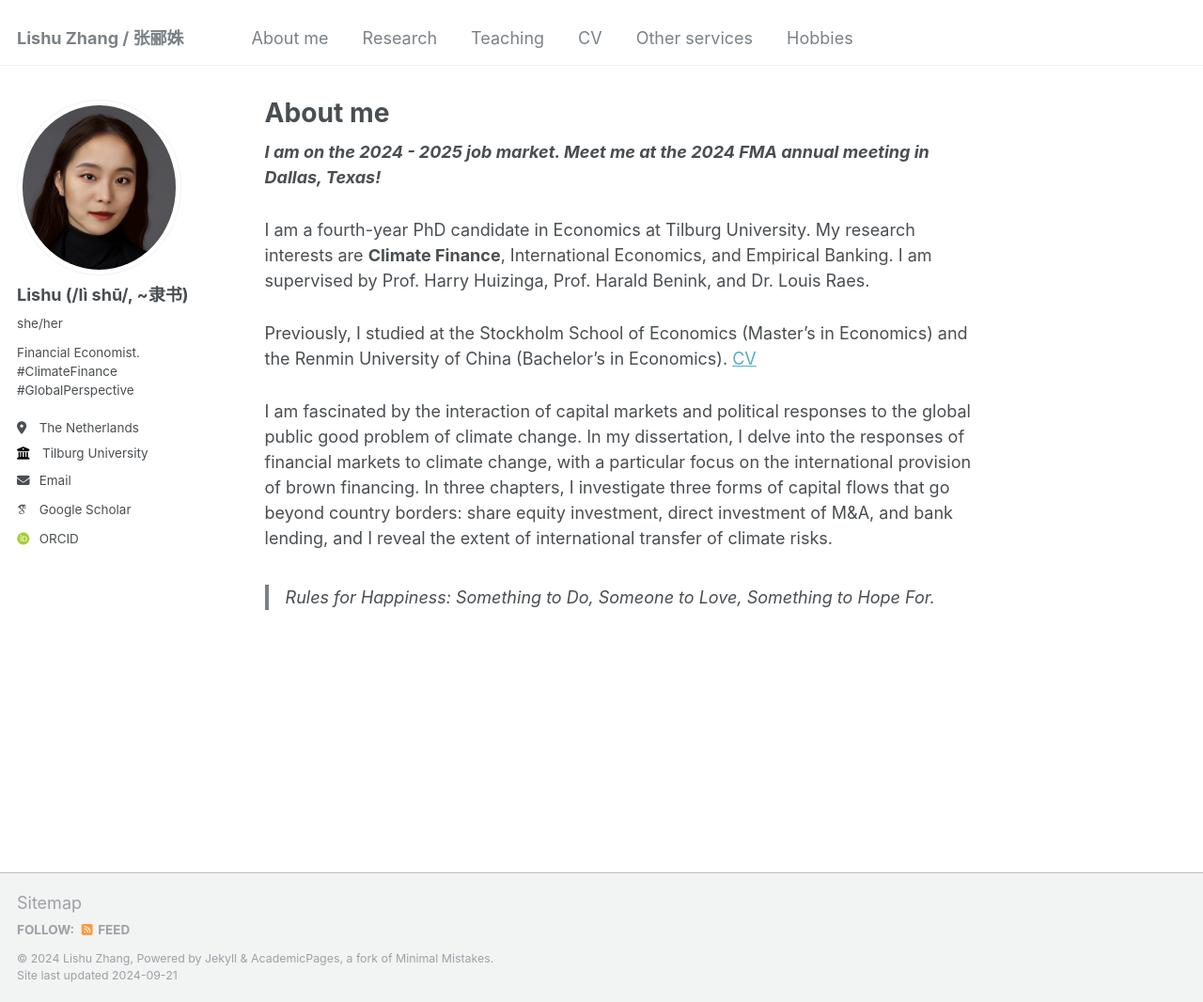
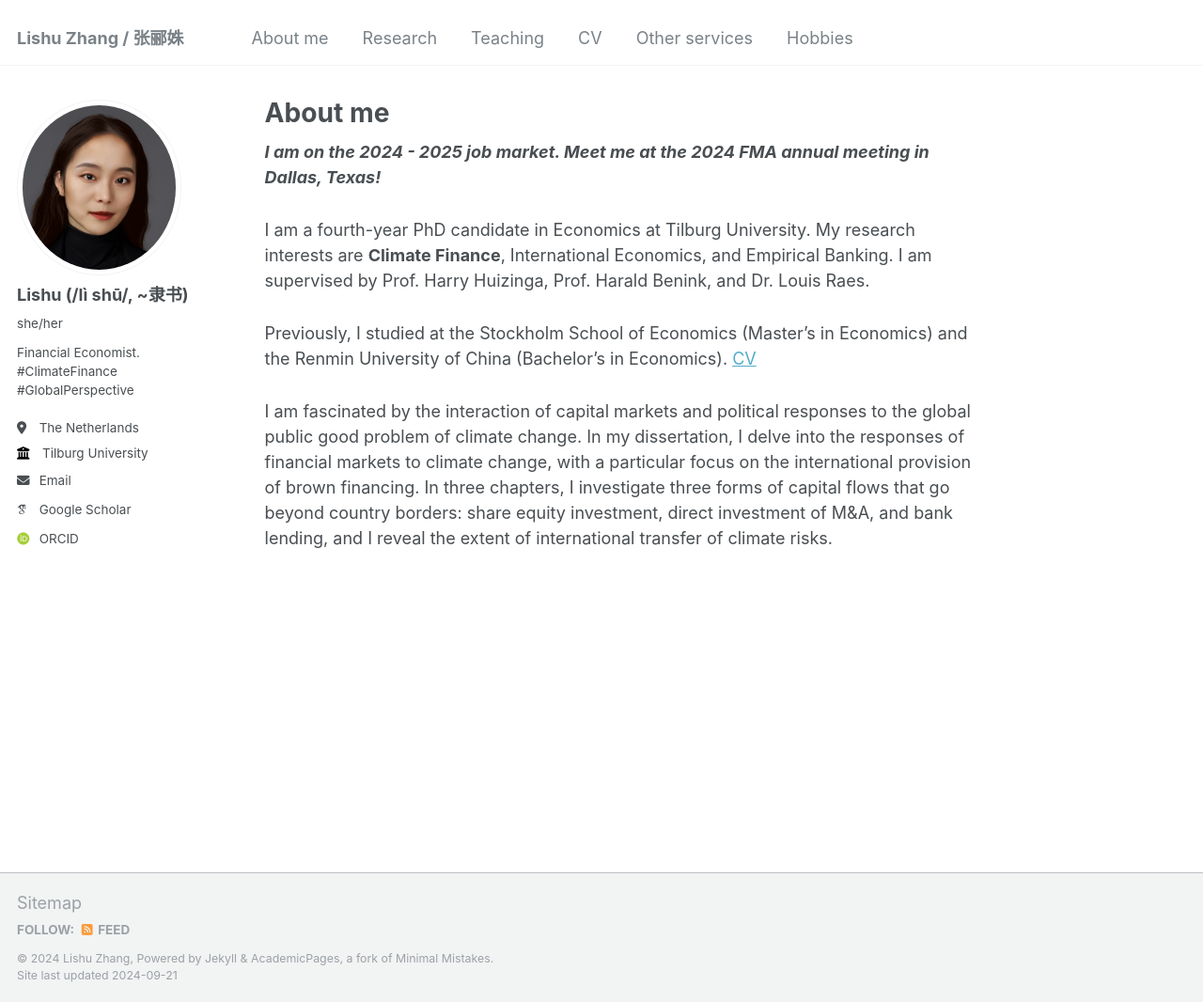
Before and after one commit to LishuZ/LishuZ.github.io, a Jekyll site: the page built from _pages/about.md, in a window 1280 px wide and 1066 px high. Shown: the whole window at 94% size. Built offline with Jekyll 4.4.1, drawn with Linux system fonts in a browser that asks for light colours; some web fonts are replaced.

Commit message:
Update about.md

```diff
--- a/_pages/about.md
+++ b/_pages/about.md
@@ -15,11 +15,3 @@ Previously, I studied at the Stockholm School of Economics (Master's in Economic
 
 
 I am fascinated by the interaction of capital markets and political responses to the global public good problem of climate change. In my dissertation, I delve into the responses of financial markets to climate change, with a particular focus on the international provision of brown financing. In three chapters, I investigate three forms of capital flows that go beyond country borders: share equity investment, direct investment of M&A, and bank lending, and I reveal the extent of international transfer of climate risks.
-
-
-
-
-
-
-
-> _Rules for Happiness: Something to Do, Someone to Love, Something to Hope For._
```
